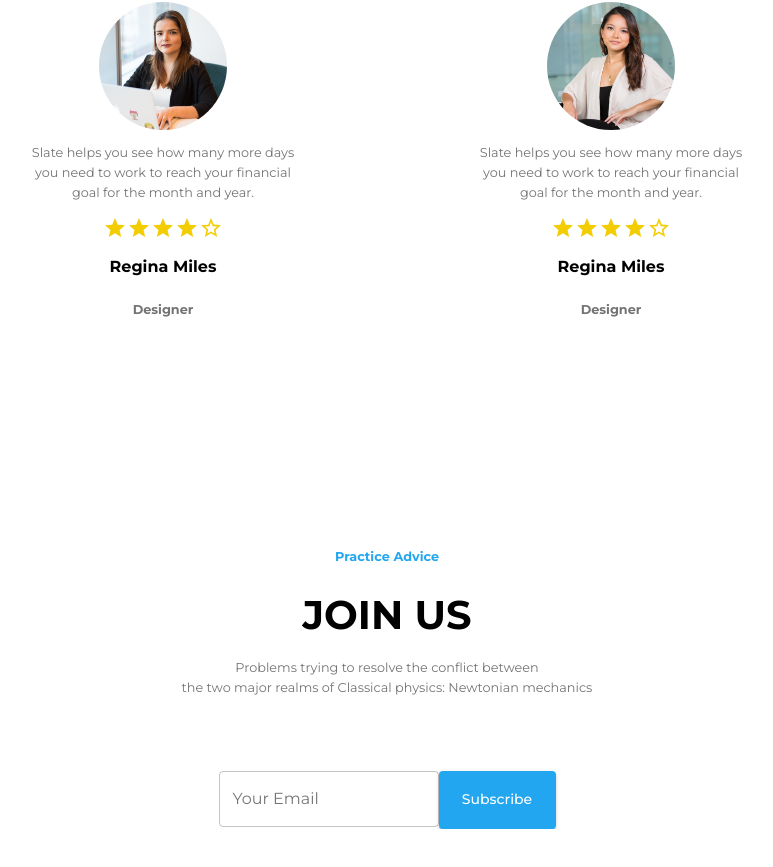
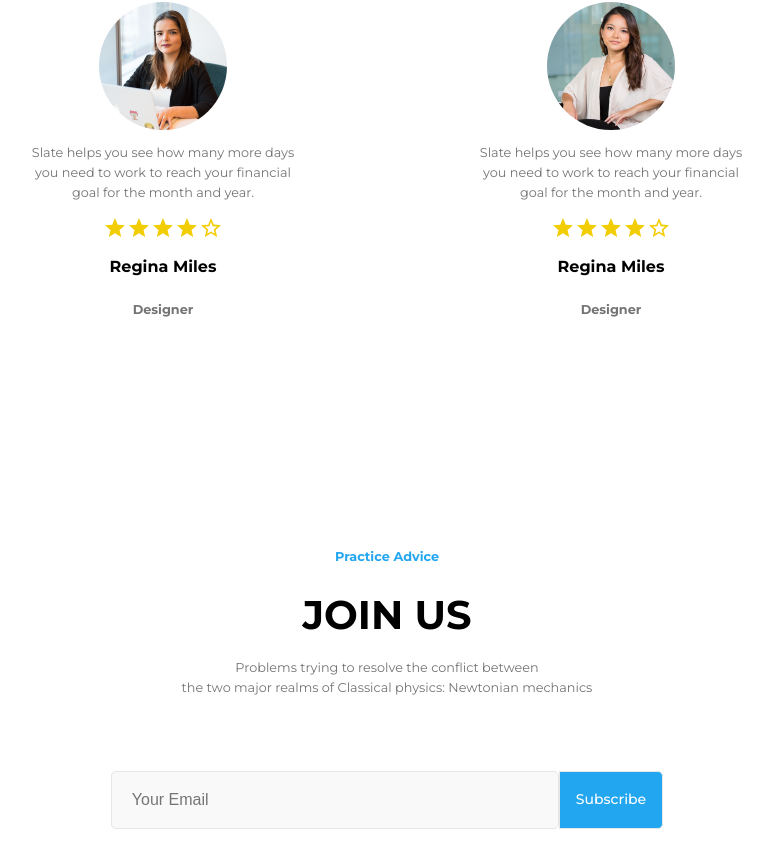
Before and after one commit to JW357/Internship-project, a React (Create React App) app: page / in a window 1280 px wide. Shown: the part 5645-6512 px from the top of the page, without its empty margins (253-1026 px from the left). Before the commit the page ends 6474 px from the top, so only its background shows below. Built offline with nearby package versions, Linux system fonts and the light colour scheme.

Commit message:
adding and styling contact section-6

```diff
--- a/src/components/Contact/Contact.jsx
+++ b/src/components/Contact/Contact.jsx
@@ -1,6 +1,6 @@
 import React from 'react';
 import './style.scss';
-import { TextField, Button } from '@material-ui/core';
+import { Button } from '@material-ui/core';
 
 function Contact() {
   return (
@@ -16,7 +16,7 @@ function Contact() {
           </p>
         </div>
         <div className="contact__form">
-          <TextField label="Your Email" variant="outlined" className="address__field" />
+          <input type="email" id="email" className="address__field" placeholder="Your Email" />
           <Button label="Subscribe" className="subscribe__button" variant="contained">
             Subscribe
           </Button>
--- a/src/components/Contact/style.scss
+++ b/src/components/Contact/style.scss
@@ -2,7 +2,7 @@
 
 .contact__container {
   max-width: 70vw;
-  margin: 0 auto;
+  margin: 100px auto;
   display: flex;
   flex-direction: column;
   align-items: center;
@@ -33,21 +33,32 @@
     display: flex;
     flex-direction: row;
     justify-content: center;
-    min-width: 688px;
+    width: 100%;
     height: 58px;
     border-radius: 5px;
     //border: 1px solid #E6E6E6;
-    .join__input{
+    .address__field {
       background: #F9F9F9;
-      width: 571px;
-      height: 58px
+      width: 50%;
+      border: 1px solid #E6E6E6;
+      box-sizing: border-box;
+      border-radius: 5px;
+      font-size: 1rem;
+      color: $secondTextColor;
+      padding: 20px;
+      &:focus{
+        border: 1px solid $primaryColor;
+        outline: none;
+      }
     }
     .subscribe__button{
       background: $primaryColor;
       color: white;
       text-transform: capitalize;
-      width: 117px;
-      height: 58px;
+      border: 1px solid #E6E6E6;
+      box-sizing: border-box;
+      border-radius: 0px 5px 5px 0px;
+      box-shadow: none;
     }
   }
 }
```
